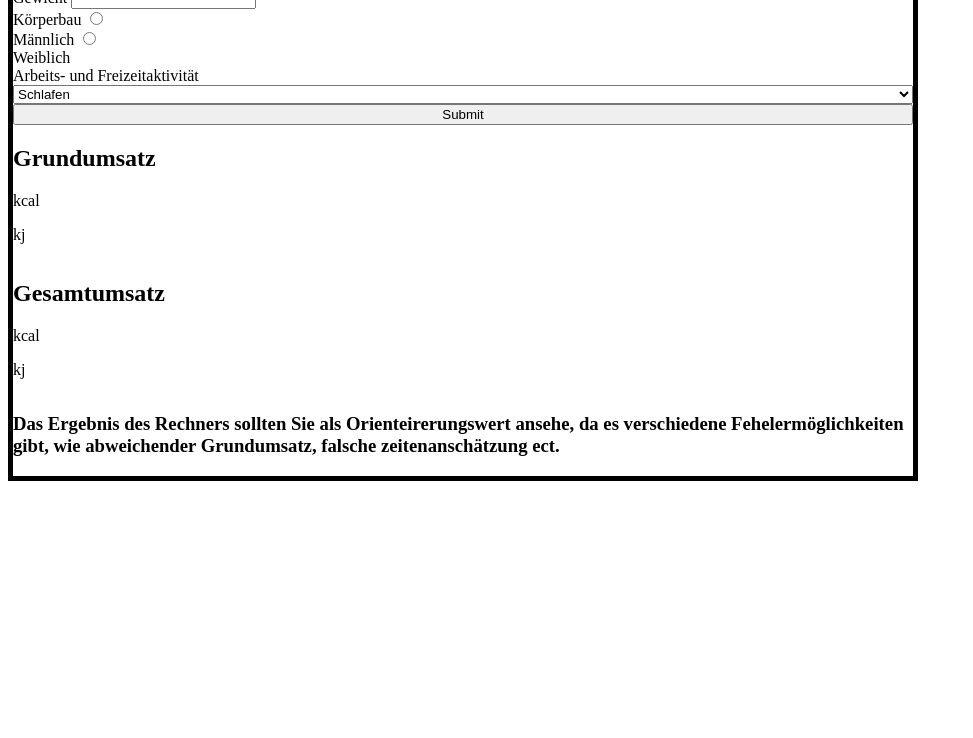
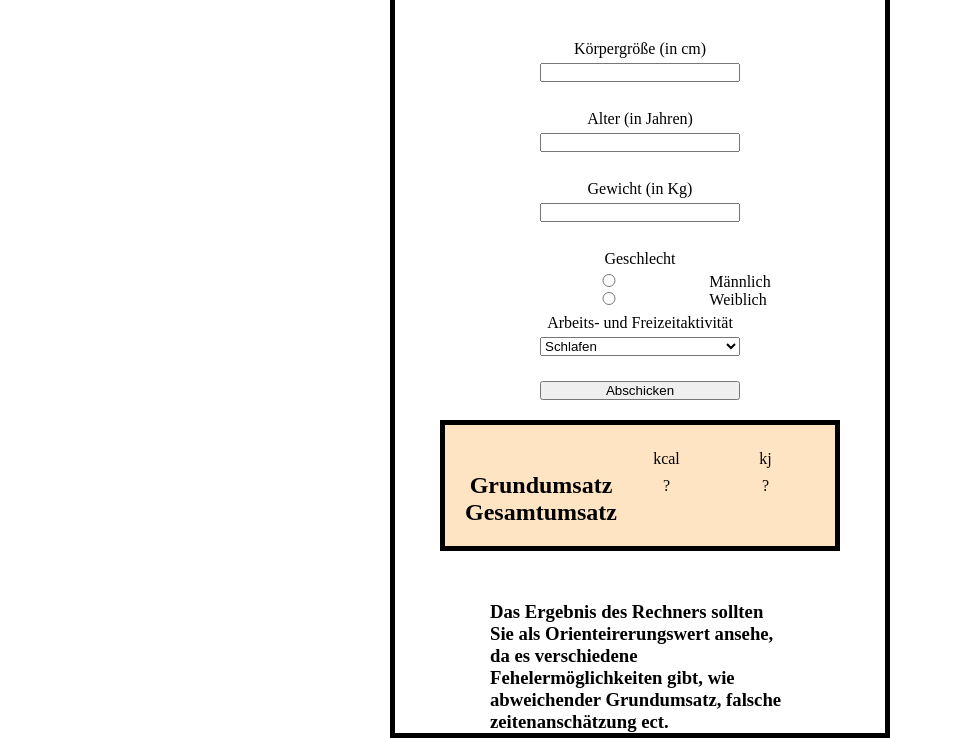
Before and after one commit to Yusuf585858/Kalorienrechner, a plain HTML site: page index.html in a window 1280 px wide. Shown: the part 147-885 px from the top of the page, without its empty margins (0-973 px from the left). Before the commit the page ends 800 px from the top, so only its background shows below. Drawn offline with Linux system fonts and the light colour scheme.

Commit message:
style progress

```diff
--- a/assets/css/style.css
+++ b/assets/css/style.css
@@ -1,13 +1,108 @@
- body {
-     border: 5px solid black;
-     width: 900px;
-     display: flex;
-     flex-direction: column;
- }
+* {
+    margin: 0;
+    padding: 0;
+    box-sizing: border-box;
+}
 
+.background {
+    width: 500px;
+    border: 5px solid black;
+    margin: 0 auto;
+    margin-top: 50px;
 
- /*  #div1 {
-     display: flex;
-     flex-direction: column;
+}
 
- } */
+h1 {
+    text-align: center;
+    padding-top: 50px;
+    padding-bottom: 50px;
+}
+
+#div1 {
+    display: flex;
+    flex-direction: column;
+    align-items: center;
+    gap: 5px;
+}
+
+/* #labelgender {
+    display: flex;
+    flex-direction: column-reverse;
+
+    color: red;
+} */
+
+input {
+    width: 200px;
+
+}
+
+button {
+    width: 200px;
+    margin: 20px 0;
+}
+
+#activity {
+    width: 200px;
+}
+
+#tabelle {
+
+    display: grid;
+    grid-template-columns: 1fr 1fr 1fr;
+    grid-template-rows: 1fr 1fr 1fr;
+    width: 400px;
+    margin: 0 auto;
+    justify-items: center;
+    align-items: center;
+    padding: 20px;
+    border: 5px solid black;
+    background-color: bisque;
+}
+
+.grund {
+    grid-column: 1/2;
+    grid-row: 2/3;
+}
+
+.ges {
+    grid-column: 1/2;
+    grid-row: 3/4;
+}
+
+.kcal {
+    grid-column: 2/3;
+    grid-row: 1/2;
+}
+
+.kj {
+    grid-column: 3/4;
+    grid-row: 1/2;
+}
+
+#outputGesKcal {
+    grid-column: 2/3;
+    grid-row: 3/4;
+
+}
+
+#outputGesKj {
+    grid-column: 3/4;
+    grid-row: 3/4;
+}
+
+#outputGrundKcal {
+    grid-column: 2/3;
+    grid-row: 2/3;
+}
+
+#outputGrundKj {
+    grid-column: 3/4;
+    grid-row: 2/3;
+}
+
+footer {
+    padding-top: 50px;
+    width: 300px;
+    margin: 0 auto;
+}
--- a/index.html
+++ b/index.html
@@ -10,19 +10,20 @@
 </head>
 
 <body>
-    <div id="div1">
+    <section class="background">
+        <form id="div1">
             <h1>Kalorien Rechner</h1>
-        <label for="height">Körpergröße</label>
+            <label for="height">Körpergröße (in cm)</label>
             <input type="number" id="height"></br>
-        <label for="age">Alter</label>
+            <label for="age">Alter (in Jahren)</label>
             <input type="number" id="age"></br>
-        <label for="weight">Gewicht</label>
+            <label for="weight">Gewicht (in Kg)</label>
             <input type="number" id="weight"></br>
-        <label for="bodytype">Körperbau</label>
-        <input type="radio" name="bodytype" id="men"></br>
-        <label for="men">Männlich</label>
-        <input type="radio" name="bodytype" id="women"></br>
-        <label for="women">Weiblich</label>
+            <label for="bodytype">Geschlecht</label>
+
+            <div id="labelgender">
+                <input type="radio" name="bodytype" id="men">Männlich<br>
+                <input type="radio" name="bodytype" id="women">Weiblich
             </div>
             <label for="actv">Arbeits- und Freizeitaktivität</label>
             <select name="activ" id="activity">
@@ -33,31 +34,35 @@
                 </option>
                 <option value="4">Sitzende Tätigkeit mit zeitweilig gehender oder stehender Tätigkeit, z.B. Studierende,
                     Fließbandarbeiter, Laboranten, Kraftfahrer</option>
-        <option value="5">Überwiegend gehende oder stehende Tätigkeit, z.B. Verkäufer, Kellner, Handwerker, Mechaniker,
+                <option value="5">Überwiegend gehende oder stehende Tätigkeit, z.B. Verkäufer, Kellner, Handwerker,
+                    Mechaniker,
                     Hausfrauen
                 </option>
                 <option value="6">Körperlich anstrengende berufliche Arbeit
                 </option>
             </select>
-    <button type="button" onclick="calculate(event)">Submit</button>
-    <div>
-        <h2>Grundumsatz</h2>
-        <p>kcal</p>
-        <p id="outputGrundKcal"></p>
-        <p>kj</p>
-        <p id="outputGrundKj"></p>
-    </div>
-    <div>
-        <h2>Gesamtumsatz</h2>
-        <p>kcal</p>
+
+            <button type="button" onclick="calculate(event)">Abschicken</button>
+        </form>
+        <section id="tabelle">
+
+            <h2 class="grund">Grundumsatz</h2>
+            <p id="outputGrundKcal">?</p>
+            <p class="kj">kj</p>
+            <p id="outputGrundKj">?</p>
+
+
+            <h2 class="ges">Gesamtumsatz</h2>
+            <p class="kcal">kcal</p>
             <p id="outputGesKcal"></p>
-        <p>kj</p>
             <p id="outputGesKj"></p>
-    </div>
+
+        </section>
         <footer>
             <h3>Das Ergebnis des Rechners sollten Sie als Orienteirerungswert ansehe, da es verschiedene
                 Fehelermöglichkeiten gibt, wie abweichender Grundumsatz, falsche zeitenanschätzung ect.</h3>
         </footer>
+    </section>
     <script src="./assets/js/main.js">
     </script>
 </body>
```
Also changed, not shown: assets/js/main.js (+0 -12 lines). Lines whose indentation alone changed are shown as unchanged.
